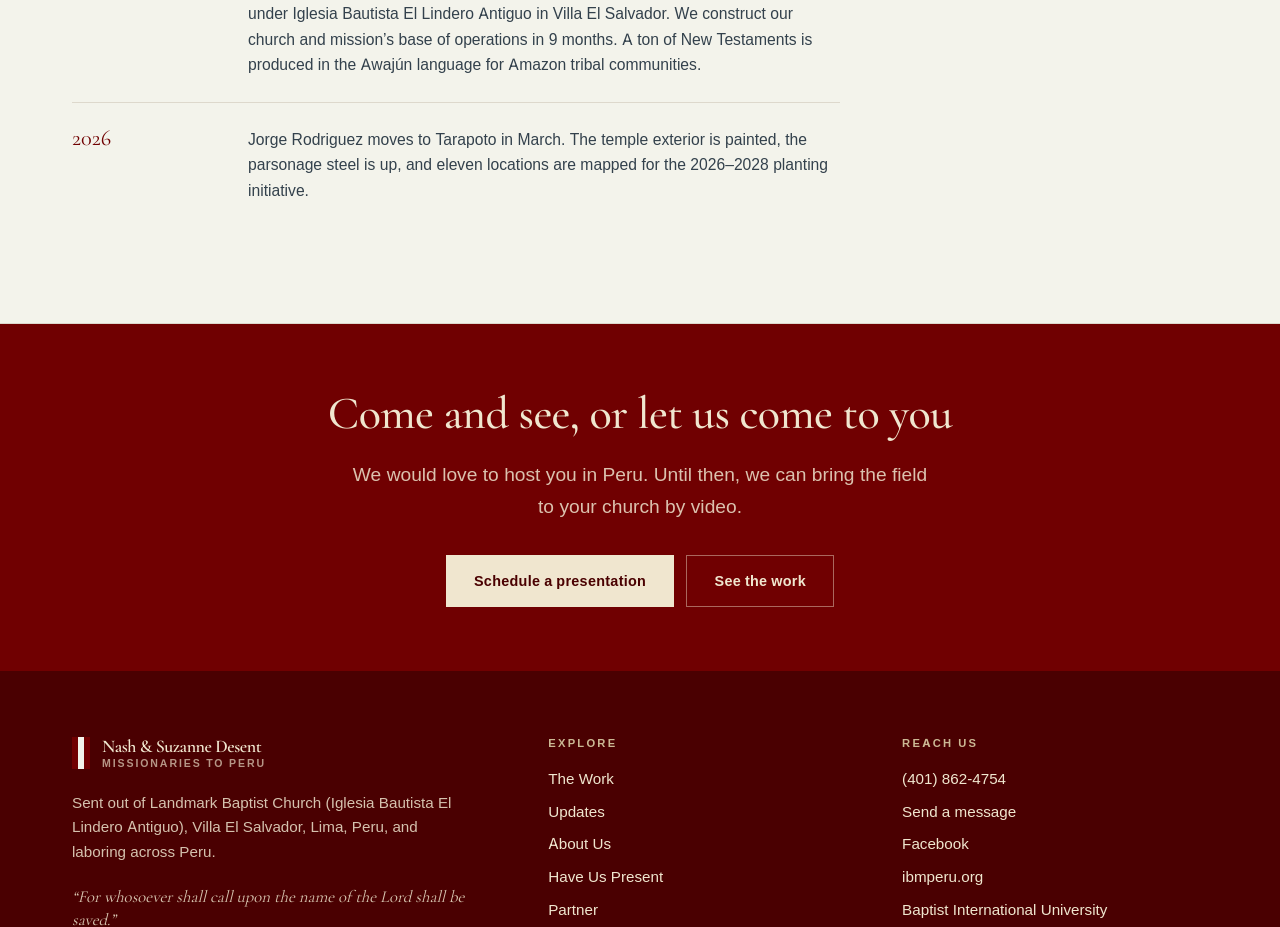
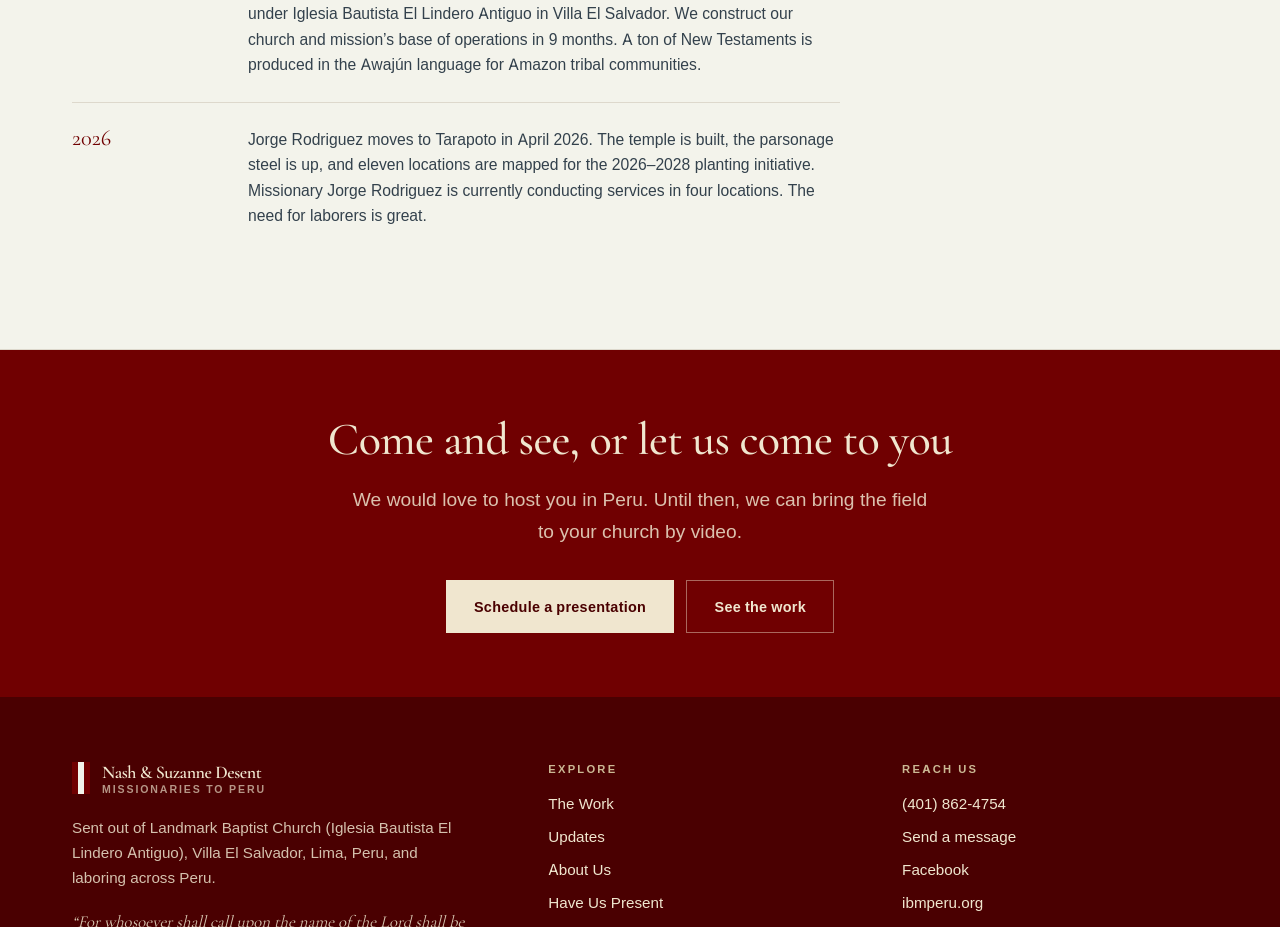
Before and after one commit to edesent/desentperu, a Next.js app: page /about in a window 1280 px wide. Shown: the part 2409-3336 px from the top of the page. Built offline with nearby package versions, Linux system fonts and the light colour scheme; no server answers; a web font is replaced by a local one.

Commit message:
Updated 2026 Tarapoto ministry timeline

```diff
--- a/src/app/about/page.tsx
+++ b/src/app/about/page.tsx
@@ -38,7 +38,7 @@ const timeline = [
   },
   {
     year: "2026",
-    text: "Jorge Rodriguez moves to Tarapoto in March. The temple exterior is painted, the parsonage steel is up, and eleven locations are mapped for the 2026–2028 planting initiative.",
+    text: "Jorge Rodriguez moves to Tarapoto in April 2026. The temple is built, the parsonage steel is up, and eleven locations are mapped for the 2026–2028 planting initiative. Missionary Jorge Rodriguez is currently conducting services in four locations. The need for laborers is great.",
   },
 ];
 
```
